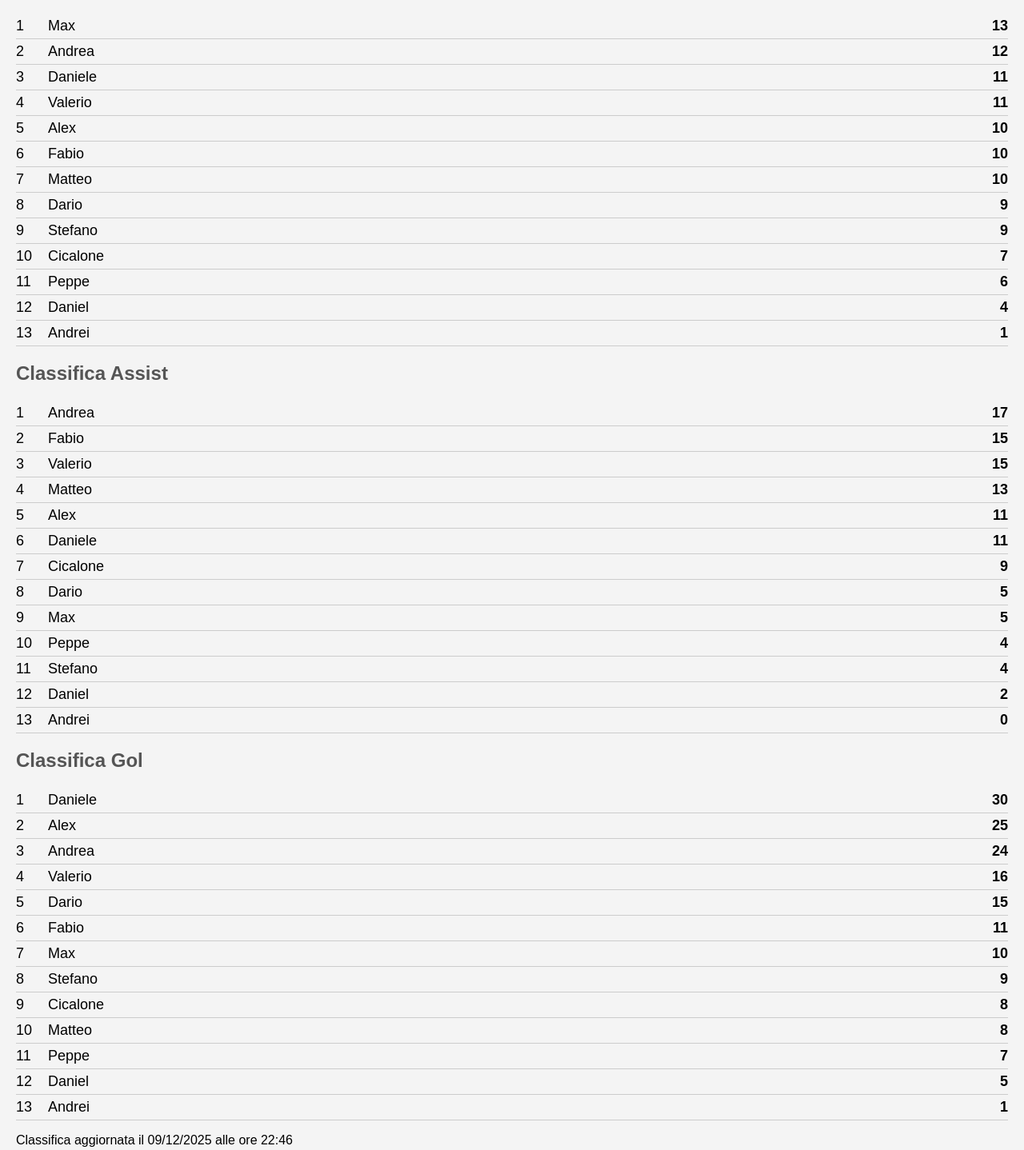
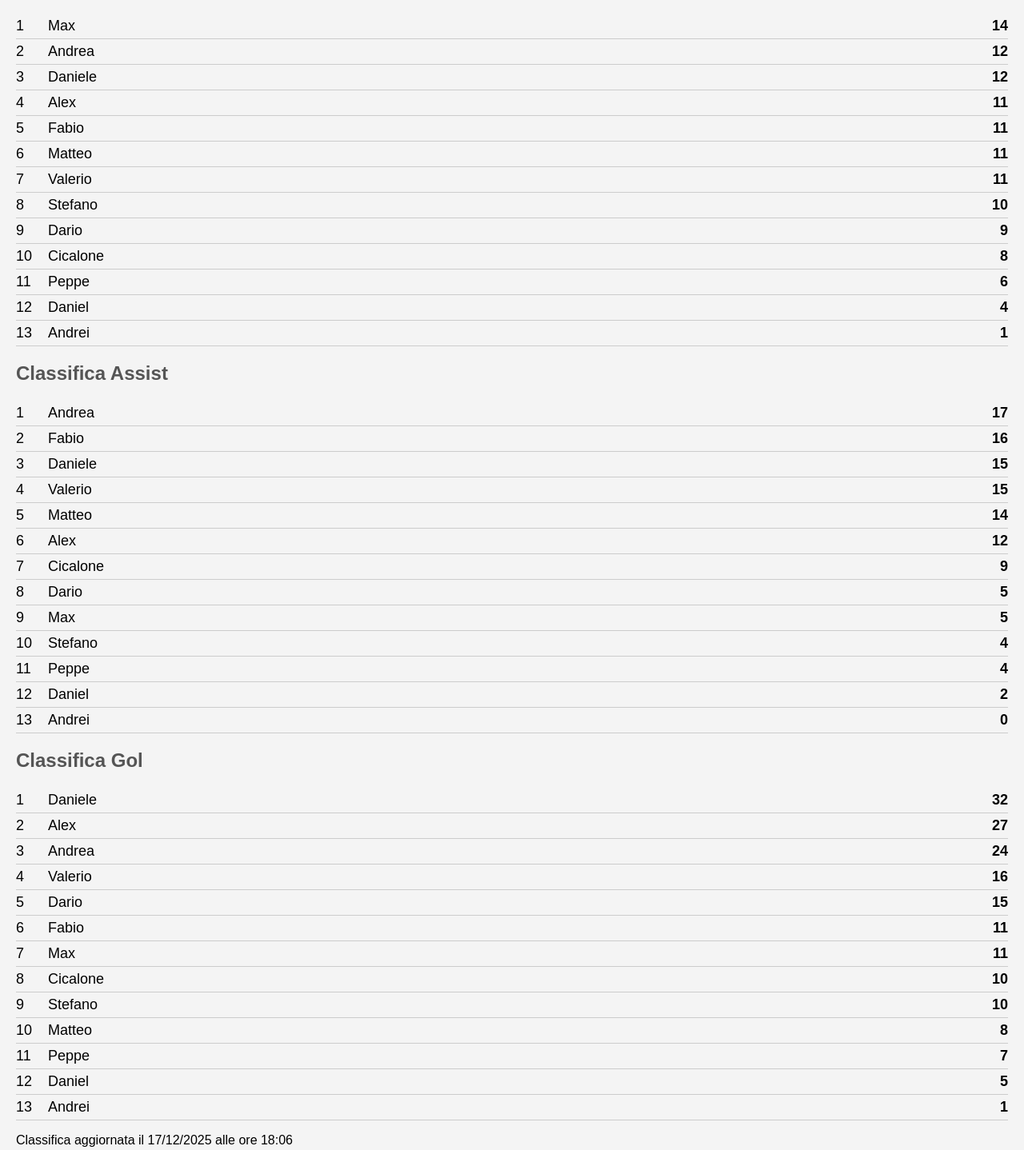
Before and after one commit to andreagit88/Calcetto2025-26, a plain HTML site: page index.html in a window 1280 px wide. Shown: the part 111-1549 px from the top of the page at 80% size. Drawn offline with Linux system fonts and the light colour scheme.

Commit message:
17-12-25

```diff
--- a/index.html
+++ b/index.html
@@ -12,16 +12,16 @@
 
     <h2>Classifica Presenze</h2>
     <ul class="classifica">
-        <li><span class="numero">1</span><span class="nome">Max</span><span class="presenze">13</span></li>
+        <li><span class="numero">1</span><span class="nome">Max</span><span class="presenze">14</span></li>
         <li><span class="numero">2</span><span class="nome">Andrea</span><span class="presenze">12</span></li>
-        <li><span class="numero">3</span><span class="nome">Daniele</span><span class="presenze">11</span></li>
-        <li><span class="numero">4</span><span class="nome">Valerio</span><span class="presenze">11</span></li>
-        <li><span class="numero">5</span><span class="nome">Alex</span><span class="presenze">10</span></li>
-        <li><span class="numero">6</span><span class="nome">Fabio</span><span class="presenze">10</span></li>
-        <li><span class="numero">7</span><span class="nome">Matteo</span><span class="presenze">10</span></li>
-        <li><span class="numero">8</span><span class="nome">Dario</span><span class="presenze">9</span></li>
-        <li><span class="numero">9</span><span class="nome">Stefano</span><span class="presenze">9</span></li>
-        <li><span class="numero">10</span><span class="nome">Cicalone</span><span class="presenze">7</span></li>
+        <li><span class="numero">3</span><span class="nome">Daniele</span><span class="presenze">12</span></li>
+        <li><span class="numero">4</span><span class="nome">Alex</span><span class="presenze">11</span></li>
+        <li><span class="numero">5</span><span class="nome">Fabio</span><span class="presenze">11</span></li>
+        <li><span class="numero">6</span><span class="nome">Matteo</span><span class="presenze">11</span></li>
+        <li><span class="numero">7</span><span class="nome">Valerio</span><span class="presenze">11</span></li>
+        <li><span class="numero">8</span><span class="nome">Stefano</span><span class="presenze">10</span></li>
+        <li><span class="numero">9</span><span class="nome">Dario</span><span class="presenze">9</span></li>
+        <li><span class="numero">10</span><span class="nome">Cicalone</span><span class="presenze">8</span></li>
         <li><span class="numero">11</span><span class="nome">Peppe</span><span class="presenze">6</span></li>
         <li><span class="numero">12</span><span class="nome">Daniel</span><span class="presenze">4</span></li>
         <li><span class="numero">13</span><span class="nome">Andrei</span><span class="presenze">1</span></li>
@@ -30,38 +30,38 @@
     <h2>Classifica Assist</h2>
     <ul class="classifica">
         <li><span class="numero">1</span><span class="nome">Andrea</span><span class="assist">17</span></li>
-        <li><span class="numero">2</span><span class="nome">Fabio</span><span class="assist">15</span></li>
-        <li><span class="numero">3</span><span class="nome">Valerio</span><span class="assist">15</span></li>
-        <li><span class="numero">4</span><span class="nome">Matteo</span><span class="assist">13</span></li>
-        <li><span class="numero">5</span><span class="nome">Alex</span><span class="assist">11</span></li>
-        <li><span class="numero">6</span><span class="nome">Daniele</span><span class="assist">11</span></li>
+        <li><span class="numero">2</span><span class="nome">Fabio</span><span class="assist">16</span></li>
+        <li><span class="numero">3</span><span class="nome">Daniele</span><span class="assist">15</span></li>
+        <li><span class="numero">4</span><span class="nome">Valerio</span><span class="assist">15</span></li>
+        <li><span class="numero">5</span><span class="nome">Matteo</span><span class="assist">14</span></li>
+        <li><span class="numero">6</span><span class="nome">Alex</span><span class="assist">12</span></li>
         <li><span class="numero">7</span><span class="nome">Cicalone</span><span class="assist">9</span></li>
         <li><span class="numero">8</span><span class="nome">Dario</span><span class="assist">5</span></li>
         <li><span class="numero">9</span><span class="nome">Max</span><span class="assist">5</span></li>
-        <li><span class="numero">10</span><span class="nome">Peppe</span><span class="assist">4</span></li>
-        <li><span class="numero">11</span><span class="nome">Stefano</span><span class="assist">4</span></li>
+        <li><span class="numero">10</span><span class="nome">Stefano</span><span class="assist">4</span></li>
+        <li><span class="numero">11</span><span class="nome">Peppe</span><span class="assist">4</span></li>
         <li><span class="numero">12</span><span class="nome">Daniel</span><span class="presenze">2</span></li>
         <li><span class="numero">13</span><span class="nome">Andrei</span><span class="assist">0</span></li>
     </ul>
 
     <h2>Classifica Gol</h2>
     <ul class="classifica">
-        <li><span class="numero">1</span><span class="nome">Daniele</span><span class="gol">30</span></li>
-        <li><span class="numero">2</span><span class="nome">Alex</span><span class="gol">25</span></li>
+        <li><span class="numero">1</span><span class="nome">Daniele</span><span class="gol">32</span></li>
+        <li><span class="numero">2</span><span class="nome">Alex</span><span class="gol">27</span></li>
         <li><span class="numero">3</span><span class="nome">Andrea</span><span class="gol">24</span></li>
         <li><span class="numero">4</span><span class="nome">Valerio</span><span class="gol">16</span></li>
         <li><span class="numero">5</span><span class="nome">Dario</span><span class="gol">15</span></li>
         <li><span class="numero">6</span><span class="nome">Fabio</span><span class="gol">11</span></li>
-        <li><span class="numero">7</span><span class="nome">Max</span><span class="gol">10</span></li>
-        <li><span class="numero">8</span><span class="nome">Stefano</span><span class="gol">9</span></li>
-        <li><span class="numero">9</span><span class="nome">Cicalone</span><span class="gol">8</span></li>
+        <li><span class="numero">7</span><span class="nome">Max</span><span class="gol">11</span></li>
+        <li><span class="numero">8</span><span class="nome">Cicalone</span><span class="gol">10</span></li>
+        <li><span class="numero">9</span><span class="nome">Stefano</span><span class="gol">10</span></li>
         <li><span class="numero">10</span><span class="nome">Matteo</span><span class="gol">8</span></li>
         <li><span class="numero">11</span><span class="nome">Peppe</span><span class="gol">7</span></li>
         <li><span class="numero">12</span><span class="nome">Daniel</span><span class="presenze">5</span></li>
         <li><span class="numero">13</span><span class="nome">Andrei</span><span class="gol">1</span></li>
     </ul>
 
-    <p class="aggiornamento">Classifica aggiornata il 09/12/2025 alle ore 22:46</p>
+    <p class="aggiornamento">Classifica aggiornata il 17/12/2025 alle ore 18:06</p>
 
     <h2>Regolamento</h2>
     <ul class="regolamento">
```
